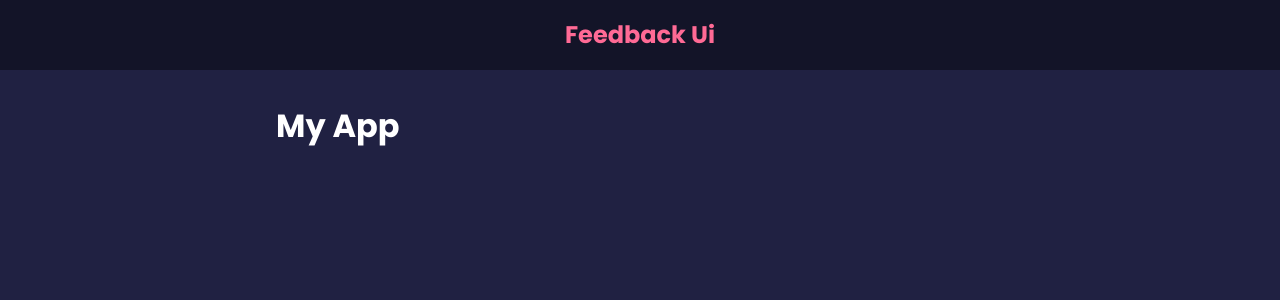
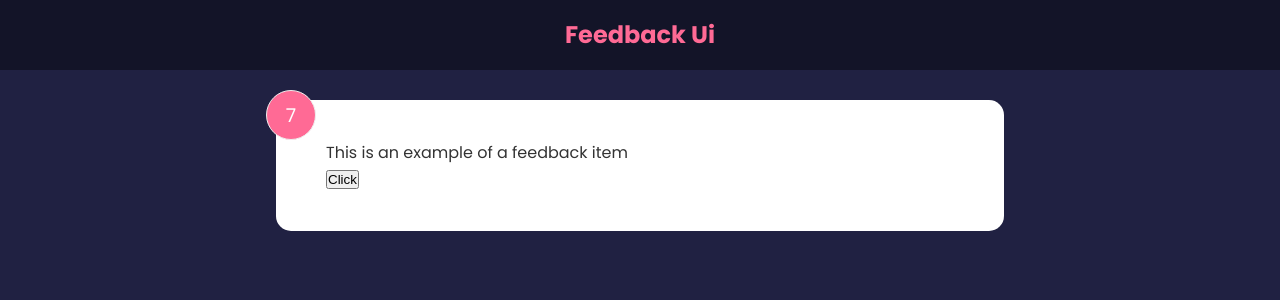
Before and after one commit to Felipeazs/feedback-app, a React (Create React App) app: page / in a window 1280 px wide. Shown: the top 300 px of the page. Built offline with nearby package versions, Linux system fonts and the light colour scheme.

Commit message:
States, prevStates, increments, FeedbackItem

```diff
--- a/src/App.js
+++ b/src/App.js
@@ -1,5 +1,6 @@
 import React, { Fragment } from 'react';
 import Header from './components/Header';
+import FeedbackItem from './components/FeedbackItem';
 
 const App = ({ name }) => {
 	const title = name;
@@ -8,7 +9,7 @@
 		<Fragment>
 			<Header />
 			<div className='container'>
-				<h1>{title}</h1>
+				<FeedbackItem />
 			</div>
 		</Fragment>
 	);
--- /dev/null
+++ b/src/components/FeedbackItem.jsx
@@ -0,0 +1,23 @@
+import React, { useState } from 'react';
+
+const FeedbackItem = () => {
+	const [rating, setRating] = useState(7);
+	const [text, setText] = useState('This is an example of a feedback item');
+
+	const handleClick = () => {
+		setText('Change the rating');
+		setRating((prevState) => {
+			return prevState + 1;
+		});
+	};
+
+	return (
+		<div className='card'>
+			<div className='num-display'>{rating}</div>
+			<div className='text-display'>{text}</div>
+			<button onClick={handleClick}>Click</button>
+		</div>
+	);
+};
+
+export default FeedbackItem;
```
